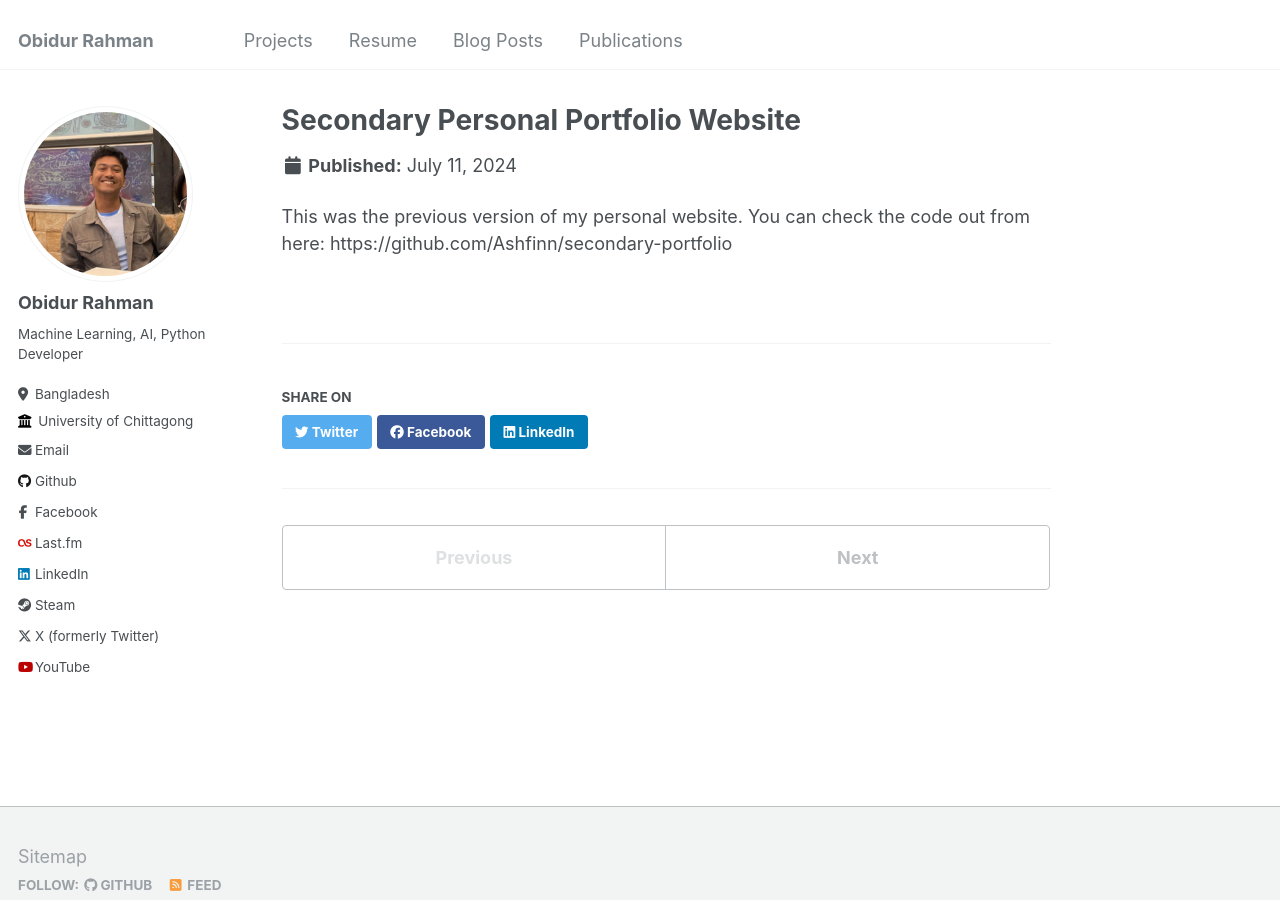
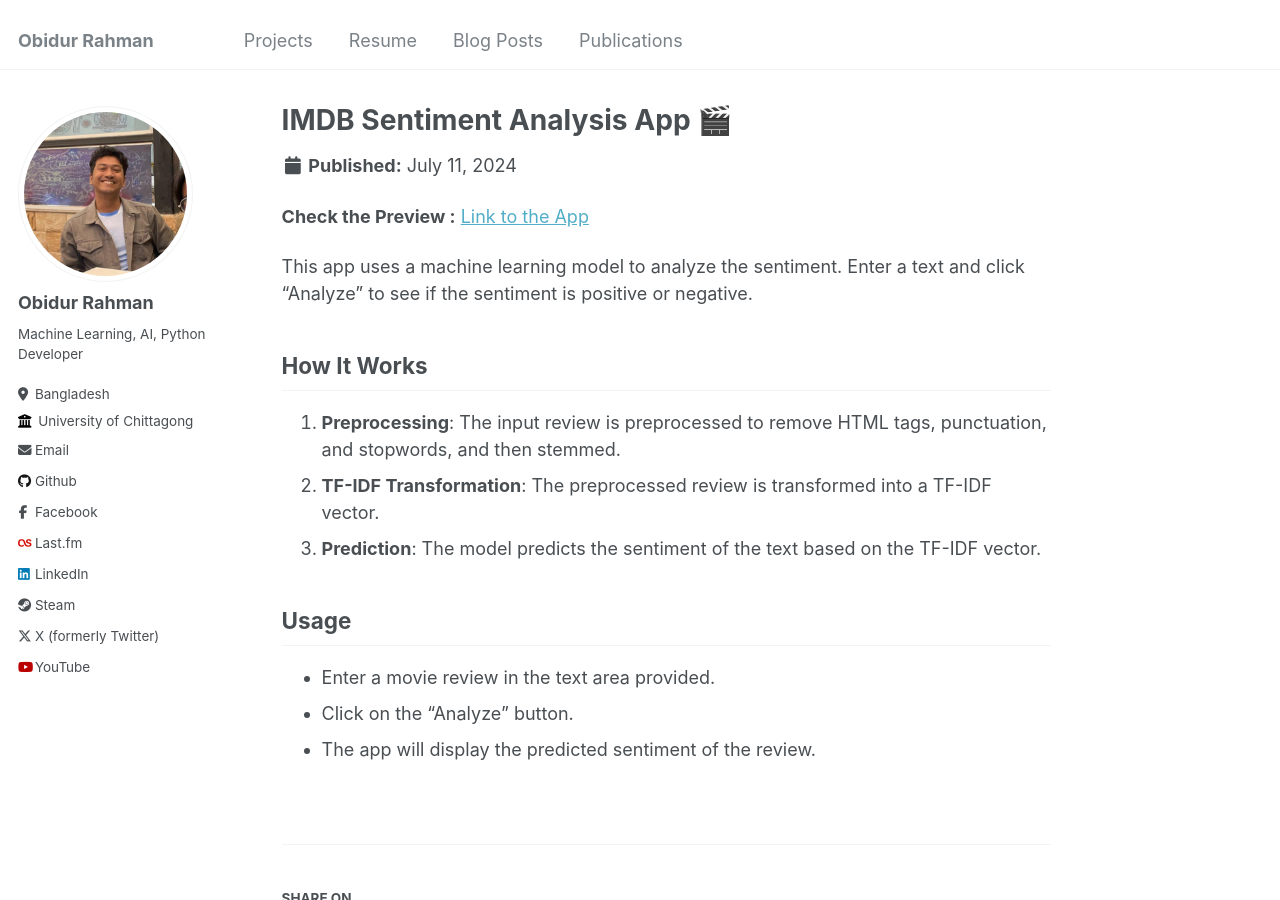
Before and after one commit to Ashfinn/personal-website, a Jekyll site: the page built from _portfolio/portfolio-1.md, in a window 1280 px wide and 900 px high. Built offline with Jekyll 4.4.1, drawn with Linux system fonts in a browser that asks for light colours.

Commit message:
modified:   _portfolio/portfolio-1.md modified:   _portfolio/portfolio-2.md modified:   _portfolio/portfolio-3.md 	modified:   _portfolio/portfolio-4.md new file:   _portfolio/portfolio-6.md new file:   images/imdb.png

```diff
--- a/_portfolio/portfolio-1.md
+++ b/_portfolio/portfolio-1.md
@@ -1,8 +1,19 @@
 ---
-title: "Secondary Personal Portfolio Website"
-excerpt: "<br/><img src='/images/secondary_portfolio.png'>"
+title: "IMDB Sentiment Analysis App 🎬"
+excerpt: "<br/><img src='/images/imdb.png'>"
 collection: portfolio
 ---
 
-This was the previous version of my personal website.
-You can check the code out from here: https://github.com/Ashfinn/secondary-portfolio
+**Check the Preview :** [Link to the App](https://imdb-sentiment-analyzer.streamlit.app/)
+
+This app uses a machine learning model to analyze the sentiment. Enter a text and click "Analyze" to see if the sentiment is positive or negative.
+
+## How It Works
+1. **Preprocessing**: The input review is preprocessed to remove HTML tags, punctuation, and stopwords, and then stemmed.
+2. **TF-IDF Transformation**: The preprocessed review is transformed into a TF-IDF vector.
+3. **Prediction**: The model predicts the sentiment of the text based on the TF-IDF vector.
+
+## Usage
+- Enter a movie review in the text area provided.
+- Click on the "Analyze" button.
+- The app will display the predicted sentiment of the review.
```
Also changed, not shown: _portfolio/portfolio-2.md (+4 -15 lines), _portfolio/portfolio-3.md (+2 -2 lines), _portfolio/portfolio-4.md (+1 -6 lines), _portfolio/portfolio-6.md (added, +19 -0 lines), images/imdb.png (added).
